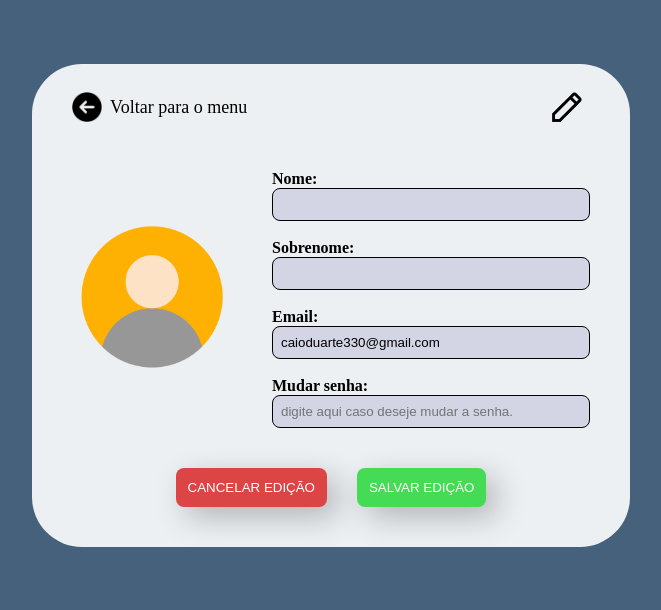
After one commit to maymarquee/ABNT_Model, a Django app: page /perfil/editar in a window 1280 px wide. The commit adds this page. Shown: the top 610 px of the page, without its empty margins (309-970 px from the left). Run offline with Django 5.2, Linux system fonts and the light colour scheme; a user stored in the database is signed in.

Commit message:
visualização e edição de perfil.

```diff
--- a/abnt_model/urls.py
+++ b/abnt_model/urls.py
@@ -7,6 +7,7 @@ from . import views #importar views, onde fica a lógica
 urlpatterns = [
     path("", views.index, name="index"),
     path("perfil/", views.perfil, name="perfil"),
+    path("perfil/editar", views.perfil_editar, name="perfil_editar"),
     path("login/", views.login_view, name="login"),
     path("logout/", views.desconectar, name="desconectar"),
     path("cadastro/", views.cadastro, name="cadastro")
--- a/abnt_model/views.py
+++ b/abnt_model/views.py
@@ -2,6 +2,8 @@ from django.shortcuts import redirect, render
 from django.http import HttpResponse
 from django.contrib.auth.models import User
 from django.contrib.auth import authenticate, login,logout
+from django.contrib.auth.decorators import login_required
+from django.contrib import messages
 
 def index(request):
     autenticado = request.user.is_authenticated
@@ -17,26 +19,61 @@ def desconectar(request):
         logout(request)
         return redirect('index')
 
+from django.contrib import messages
+from django.shortcuts import render, redirect
+from django.contrib.auth import update_session_auth_hash
+from django.contrib.auth.models import User
+
+def perfil_editar(request):
+    if request.method == "POST":
+        novo_nome = request.POST.get("nome")
+        novo_sobrenome = request.POST.get("sobrenome")
+        novo_email = request.POST.get("email")
+        nova_senha = request.POST.get("senha")
+
+        if not (novo_nome and novo_sobrenome and novo_email):
+            messages.error(request, "Todos os campos obrigatórios devem ser preenchidos.")
+            return render(request, 'abnt_model/perfil_editar.html', context={
+                "nome": request.user.first_name,
+                "sobrenome": request.user.last_name,
+                "email": request.user.email
+            })
+
+        try:
+            user = User.objects.get(email=request.user.email)
+            user.first_name = novo_nome
+            user.last_name = novo_sobrenome
+            user.email = novo_email
+            if nova_senha:
+                user.set_password(nova_senha)
+            user.save()
+
+            if nova_senha:
+                # Atualiza a sessão do usuário para não invalidar a sessão atual
+                update_session_auth_hash(request, user)
+
+            return redirect('perfil')
+
+        except User.DoesNotExist:
+            messages.error(request, "Usuário não encontrado.")
+            return redirect('perfil_editar')
+
+    else:
+        context = {
+            "nome": request.user.first_name,
+            "sobrenome": request.user.last_name,
+            "email": request.user.email
+        }
+        return render(request, 'abnt_model/perfil_editar.html', context)
 
 def perfil(request):
-    nome = request.user.first_name
-    sobrenome = request.user.last_name
-    email = request.user.email
-    senha = request.user.password
+    context = {
+        "nome": request.user.first_name,
+        "sobrenome": request.user.last_name,
+        "email": request.user.email
+    }
+    return render(request, 'abnt_model/perfil.html', context)
 
-    print(f'nome:{nome}')
-    print(f'sobrenome:{sobrenome}')
-    print(f'email:{email}')
-    print(f'senha:{senha}')
-
-    context = {
-        "nome": nome,
-        "sobrenome":sobrenome,
-        "email":email,
-        "senha":senha
-    }
-
-    return render(request, 'abnt_model/perfil.html',context)
 
 def login_view(request):
     print('teste')
@@ -63,11 +100,21 @@ def cadastro(request):
         senha = request.POST.get("senha")
         confirmar_senha = request.POST.get("confirmar_senha")
 
+        if not all([nome,sobrenome,email,senha,confirmar_senha]):
+            # ! tem q ter pop-up de erro pra qnd ja existir email
+            return render(request, 'abnt_model/cadastro.html')
         if senha != confirmar_senha: #se tiver errada ele recarrega a pagina
+            # ! tem q ter pop-up de erro pra qnd as senhas forem diferentes
+            return render(request, 'abnt_model/cadastro.html')
+        if User.objects.filter(email=email).exists():
+            # ! tem q ter pop-up de erro pra qnd ja existir email
+            return render(request, 'abnt_model/cadastro.html')
+        try:
+            user = User.objects.create_user(username= email, email=email, password=senha, first_name=nome ,last_name=sobrenome)
+            user.save()
+            return redirect('login')
+        except:
+            # ! tem q ter pop-up generico indicando como o usuario deve preencher os campos
             return render(request, 'abnt_model/cadastro.html')
 
-        user = User.objects.create_user(username= email, email=email, password=senha, first_name=nome ,last_name=sobrenome)
-        user.save()
-        return redirect('login')
-
     return render(request, 'abnt_model/cadastro.html')
--- a/static/styles/perfil.css
+++ b/static/styles/perfil.css
@@ -3,12 +3,12 @@
     margin: 0px;
 }
 :root{
-    --cor-fundo:#879BAF;
+    --cor-fundo: #879BAF;
     --cor-forma:#EDF0F3;
 }
 body{
 display: flex;
-padding: 74px 64px;
+padding: 64px 32px;
 flex-direction: column;
 justify-content: center;
 align-items: center;
@@ -102,3 +102,45 @@ border: solid 1px black;
 .label{
     font-weight: bold;
 }
+.container_btn_edit{
+    display: flex;
+    justify-content: flex-end;
+    align-items: flex-end;
+    gap: 30px;
+    flex-shrink: 0;
+}
+.btn_edit_perfil_salvar{
+    border-radius: 8px;
+    background: #45DB54;
+    display: flex;
+    padding: 12px;
+    justify-content: center;
+    align-items: center;
+    gap: 8px;
+    border: none;
+    color: #fff;
+    box-shadow: 10px 10px 30px rgba(0, 0, 0, 0.25);
+}
+.btn_edit_perfil_cancelar{
+    border-radius: 8px;
+    background: #DB4545;
+    display: flex;
+    padding: 12px;
+    justify-content: center;
+    align-items: center;
+    gap: 8px;
+    border: none;
+    color: #fff;
+    box-shadow: 10px 10px 30px rgba(0, 0, 0, 0.25);
+}
+.btn_edit_perfil_cancelar:hover{
+    background: #ac3333;
+    box-shadow: none;
+}
+.btn_edit_perfil_salvar:hover{
+    background: #309c3a;
+    box-shadow: none;
+}
+.redirecionamento_edit{
+    text-decoration: none;
+}
--- a/templates/abnt_model/login.html
+++ b/templates/abnt_model/login.html
@@ -14,7 +14,6 @@
         {% csrf_token %}
     <div class="fundo-login">
         <div class="forma-login">
-            {% block content %}
             <div class="container-textos-botoes">
                 <div class="menor-container-textos-botoes">
                     <div class="container-organizacao-textos">
@@ -70,7 +69,6 @@
                 </div>
                 <img style="width: 450px;" src="{% static '../static/img/homem computador claro.png' %}" alt="">
             </div>
-            {% endblock%}
         </div>
     </div>
     </form>
--- /dev/null
+++ b/templates/abnt_model/perfil_editar.html
@@ -0,0 +1,68 @@
+<!DOCTYPE html>
+{% load static%}
+<html lang="en">
+  <head>
+    <meta charset="UTF-8" />
+    <meta name="viewport" content="width=device-width, initial-scale=1.0" />
+    <link rel="stylesheet" href="{% static '../static/styles/perfil.css' %}" />
+    <title>ABNT model</title>
+  </head>
+  <body style="background: #46617c;">
+    <form action="{% url 'perfil_editar' %}" method="POST" >
+        {% csrf_token %}
+        <div id="forma">
+          <div id="componentes">
+            <div id="componentes-sup">
+                  <a id="subtitulo-voltar" href="{% url 'index' %}"
+                    ><img
+                      style="width: 30px"
+                      src="../../static/img/icon-voltar.png"
+                      alt="icone-voltar"/>
+                      <p>Voltar para o menu</p>
+                  </a>
+                <div id="edit-icon">
+                  <img
+                    style="width: 30px"
+                    src="../../static/img/edit-icon.png"
+                    alt="icone-edit"
+                  />
+                </div>
+            </div>
+            <div id="componentes-inf">
+              <div id="perfil-id">
+                <div class="foto-user">
+                  <img
+                    style="width: 160px"
+                    src="../../static/img/perfil-user.png"
+                    alt=""
+                  />
+                </div>
+              </div>
+              <div class="dados-pessoais-view">
+                <div>
+                  <label class="label" for="name">Nome:</label>
+                  <input name="nome" class="infos" type="text" value="{{ nome }}">
+                </div>
+                <div>
+                  <label class="label" for="Sobrenome">Sobrenome:</label>
+                  <input name="sobrenome" class="infos" type="text" value="{{ sobrenome }}">
+                </div>
+                <div>
+                  <label class="label" for="Email">Email:</label>
+                  <input name="email" class="infos" type="text" value="{{ email }}">
+                </div>
+                <div>
+                  <label class="label" for="Senha">Mudar senha:</label>
+                  <input name="senha" class="infos" type="text" value="{{ senha }}" placeholder="digite aqui caso deseje mudar a senha.">
+                </div>
+              </div>
+            </div>
+            <section class="container_btn_edit">
+                <a class="redirecionamento_edit" href=""><button class="btn_edit_perfil_cancelar">CANCELAR EDIÇÃO</button></a>
+                <button class="btn_edit_perfil_salvar" type="submit">SALVAR EDIÇÃO</button>
+            </section>
+          </div>
+        </div>
+    </form>
+  </body>
+</html>
```
Also changed, not shown: templates/abnt_model/perfil.html (+2 -7 lines), db.sqlite3.
